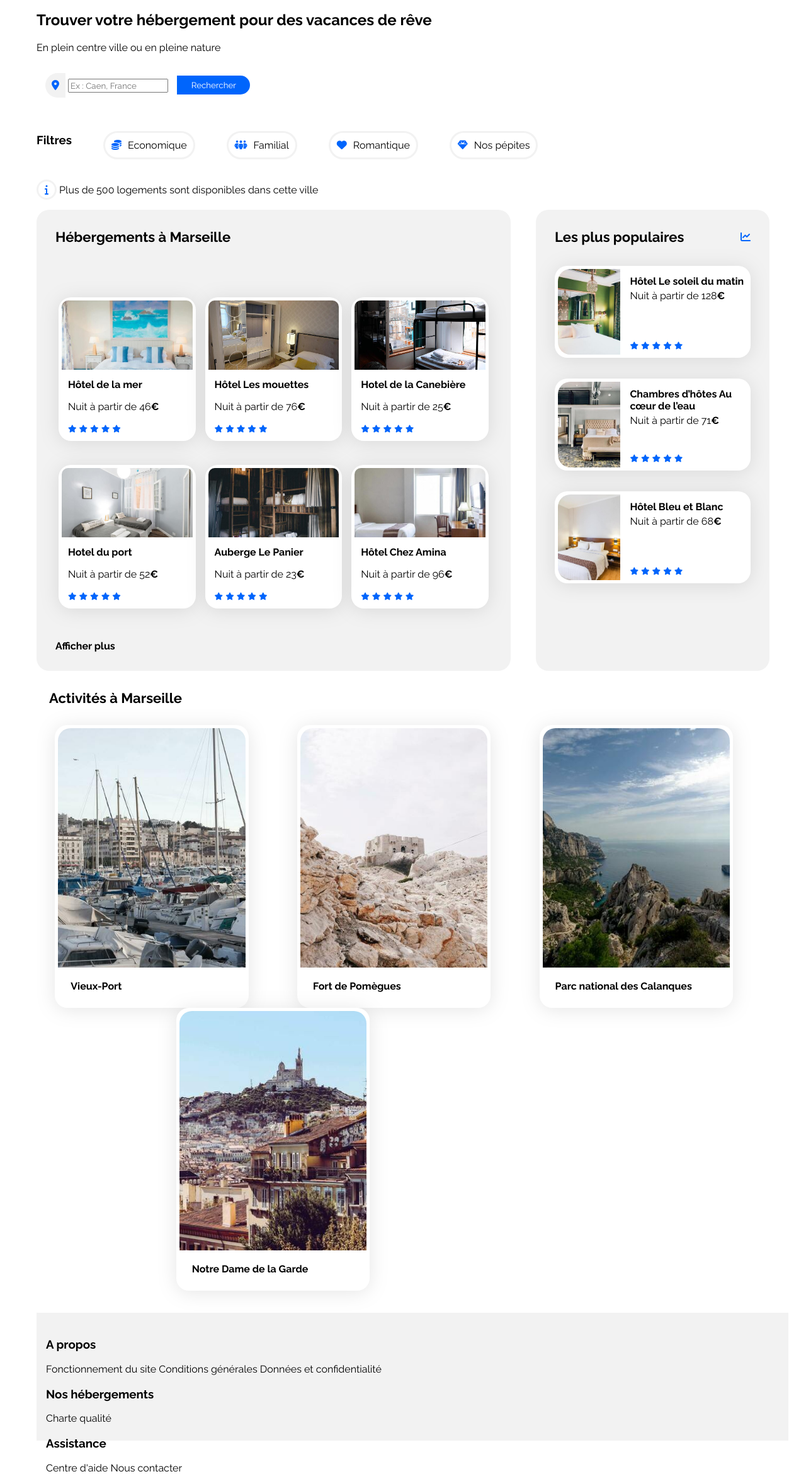
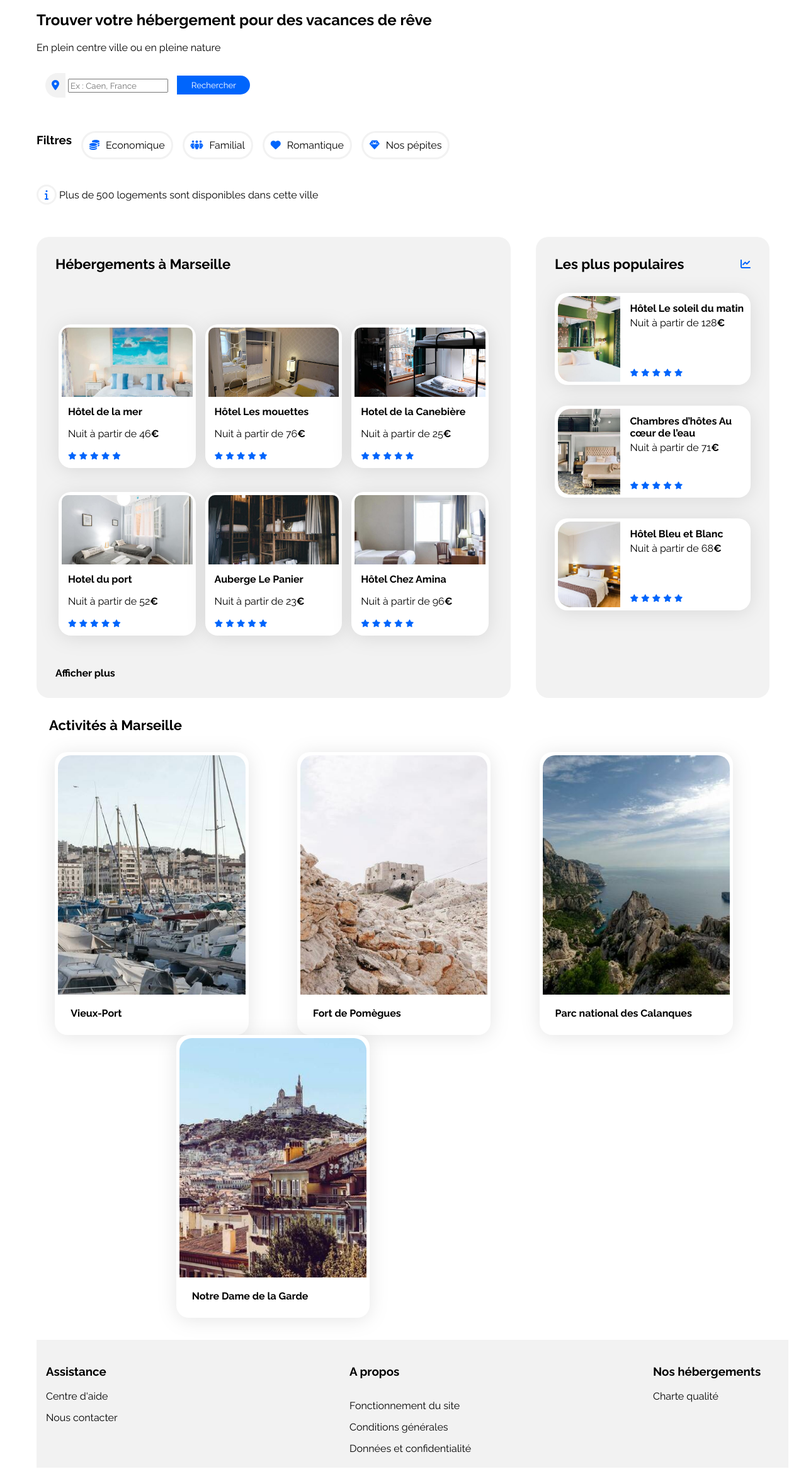
Before and after one commit to vsabouroux/Sabouroux_Valerie_2_12072023, a plain HTML site: page index.html in a window 1280 px wide. Shown: the part 94-2434 px from the top of the page at 63% size. Drawn offline with Linux system fonts and the light colour scheme.

Commit message:
Modification du footer pour prez en colonnes (encore un pb car colonnes inversées) + modifs responsive desktop

```diff
--- a/css/style.css
+++ b/css/style.css
@@ -85,7 +85,7 @@ header .menu {
     box-sizing: border-box;
 }
 
-/****** Hebergements ***********/
+/******************* Hebergements ******************/
 
 .hebergements {
     width: 65%;
@@ -134,7 +134,7 @@ header .menu {
     margin-top: 20px;
 
 }
-/****** Populaires ***********/
+/********************** Populaires *****************/
 .populaires {
     width: 32%;
     margin-left: 40px;
@@ -179,7 +179,7 @@ header .menu {
 .populaires-cards .card-rating {
     margin-bottom: 5px;
 }
-/**************** Ce que VS a rajouté *****************/
+/**************** Search bar *****************/
 
 form{
     display:flex;
@@ -190,8 +190,7 @@ form{
 fieldset{
     border: none;
 }
-label{
-   height: 49px;
+label {
    background-color:#F2F2F2;
    border-top-left-radius: 30px;
    border-bottom-left-radius: 30px;
@@ -214,18 +213,14 @@ input [type="icon"] {
 .fa-magnifying-glass{
     visibility: hidden;
 }
-.fa-info{
-    border-style: solid;
-    border-color: #f2f2f2;
-    padding: 5px 10px 5px 10px ;
-    border-radius: 140px;
-}
+/*****************Filtres & info *****************/
 .filtres {
     display:flex;
     flex-direction:row;
     justify-content: flex-start;
     flex-wrap :wrap;
-    gap: 50px;
+    gap: 15px;
+    height: 50px;
 }
 .filter_item {
     border:#F2F2F2;
@@ -251,18 +246,29 @@ input [type="icon"] {
  .filter_item:hover{
     background-color:#DEEBFF;
 }
+.fa-info{
+    border-style: solid;
+    border-color: #f2f2f2;
+    padding: 5px 10px 5px 10px ;
+    border-radius: 140px;
+    margin-top: 35px;
+    margin-bottom: 35px;
+}
 /***************** Footer ******pb colonnes assistance devrait être en 3ème position elle va à la ligne**************/
  .basdepage{
-    display:flex;
-    flex-direction: column;
-    justify-content: space-around;
+    display: grid;
+    grid-template-columns: 200px 200px 200px;
+    grid-template-rows: 0;
+    justify-content:space-between;
     background-color: #F2F2F2;
     width: 100%;
     height: 163px;
-    padding-top: 20px;
-    padding-bottom: 20px;
-    padding-left:15px;
-    padding-right: 15px;
+    padding: 20px 15px 20px 15px;
+ }
+ .basdepage a {
+    display: flex;
+    flex-direction: column;
+    padding-bottom: 15px;
  }
 /**************** Activités *****************/
 .activites{
--- a/index.html
+++ b/index.html
@@ -230,7 +230,7 @@
                 </div>
               </div>
             </div>
-            <div class="afficherplus">Afficher plus</div>
+            <div class="afficherplus"> <a href="#">Afficher plus</a> </div>
           </section>
           <section class="populaires">
             <div class="populaires-title">
```
